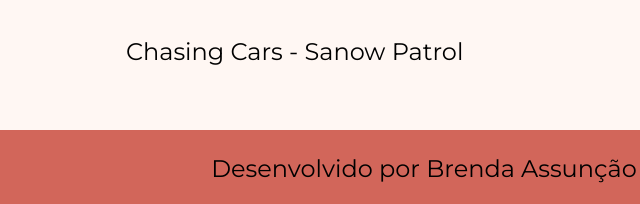
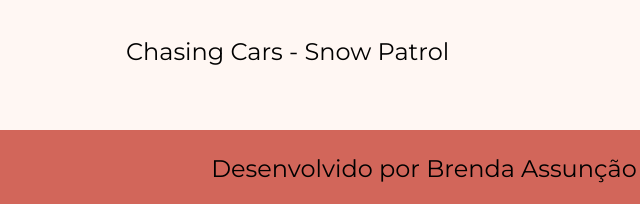
Before and after one commit to brendampa/Curso-HTML-3, a plain HTML site: page about.html in a window 1280 px wide. Shown: the part 746-950 px from the top of the page, 66-706 px from the left. Drawn offline with nearby package versions, Linux system fonts and the light colour scheme.

Commit message:
Correção de texto

```diff
--- a/about.html
+++ b/about.html
@@ -40,7 +40,7 @@
                 If I just lay here
                 Would you lie with me and just forget the world?</p>
             <p class="apresentacao__conteudo__texto">
-                Chasing Cars - Sanow Patrol
+                Chasing Cars - Snow Patrol
             </p>
         </section>
         <img class="apresentacao__imagem" src="./assets/mulher.jpg" alt="foto da modelo programando">
```
